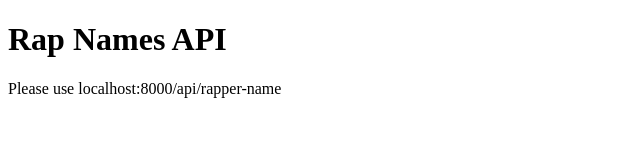
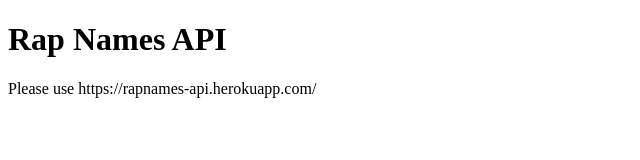
Before and after one commit to lewpoly/rapnames-api, a website: page index.html in a window 1280 px wide. Shown: the full height of the page, 0-640 px from the left. Drawn offline with Linux system fonts and the light colour scheme.

Commit message:
changed p tag explanation

```diff
--- a/index.html
+++ b/index.html
@@ -8,6 +8,6 @@
   </head>
   <body>
     <h1>Rap Names API</h1>
-    <p>Please use localhost:8000/api/rapper-name</p>
+    <p>Please use https://rapnames-api.herokuapp.com/</p>
   </body>
 </html>
```
